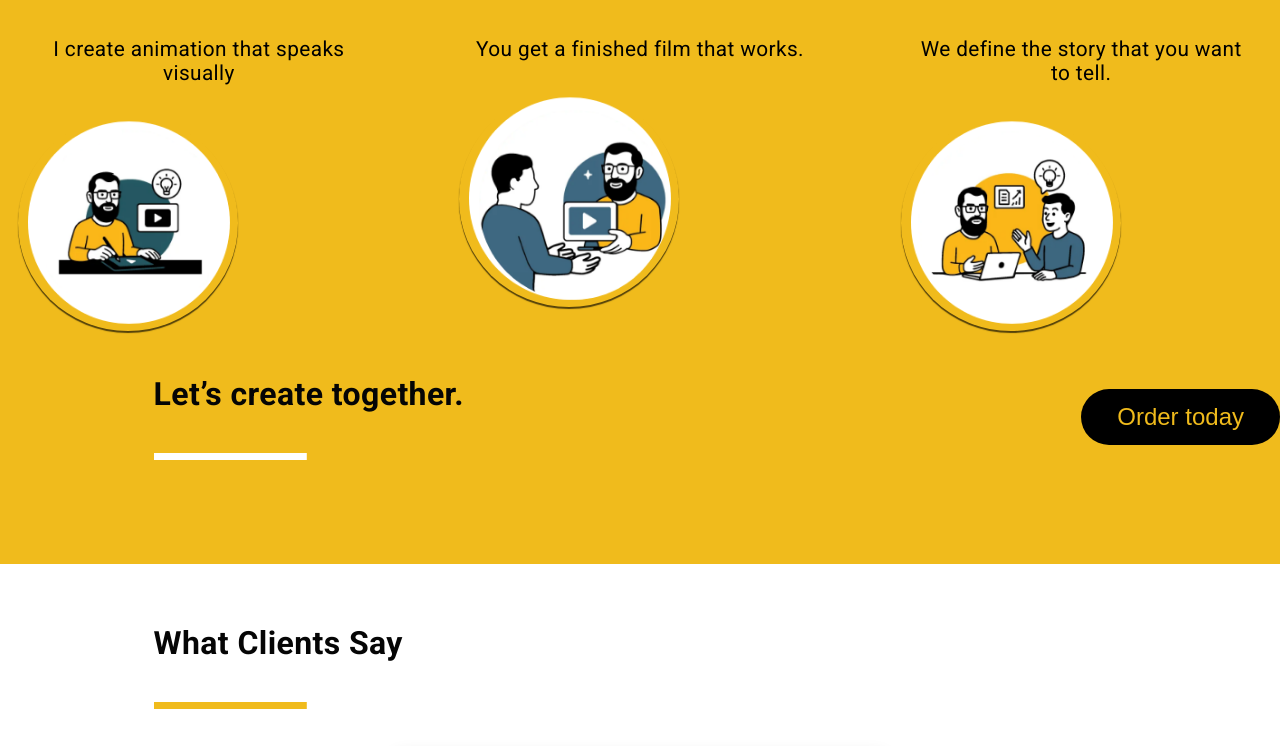
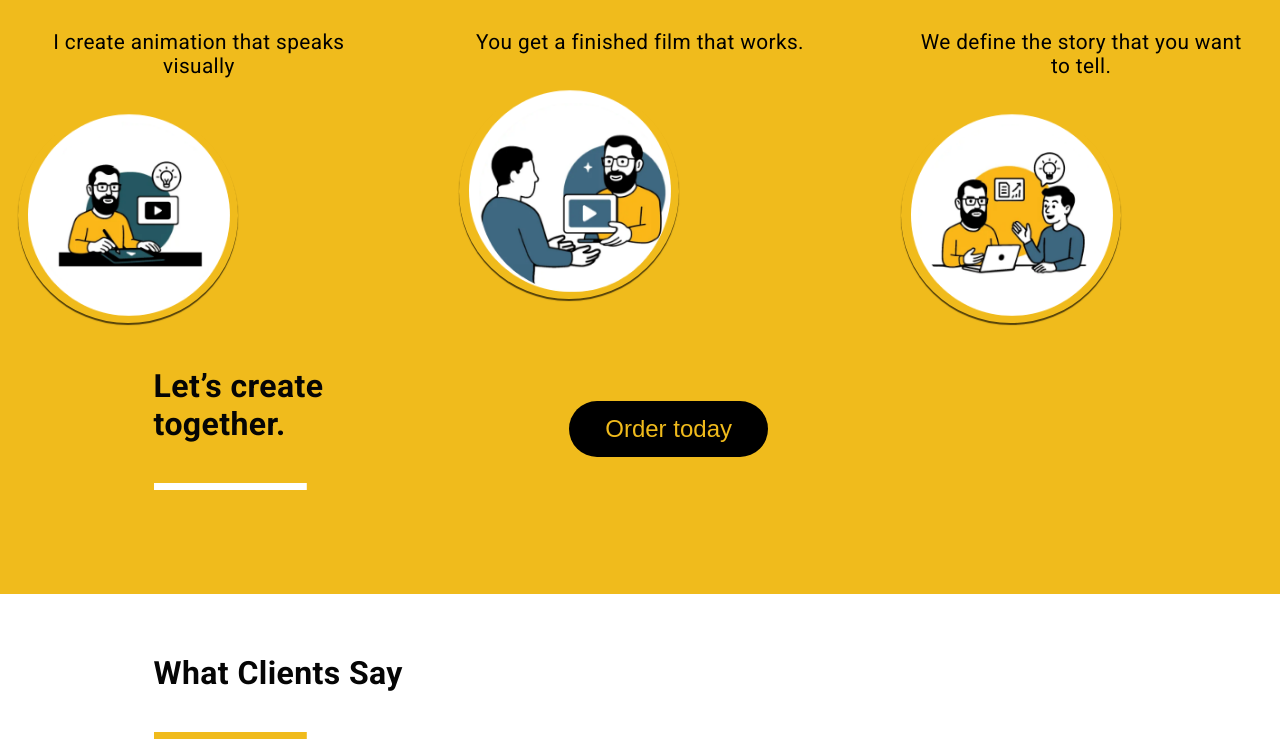
Before and after one commit to majkello12/samuel-studio, a plain HTML site: page indexen.html in a window 1280 px wide. Shown: the part 4756-5502 px from the top of the page. Drawn offline with Linux system fonts and the light colour scheme.

Commit message:
Add files via upload

```diff
--- a/indexen.html
+++ b/indexen.html
@@ -1424,6 +1424,29 @@ font-size: 1.7rem;}}
   transition: transform 0.4s ease, color 0.5s ease;
 }
 
+.see-more-btn4 {
+  font-size: 24px;
+  padding: 14px 36px;
+  margin-right: 40%;
+  marg
+  margin-left: 50%;
+  background: #000;
+  color: #f0bb1c;
+  border: none;
+  border-radius: 30px;
+  cursor: pointer;
+  white-space: nowrap;
+  transition: transform 0.4s ease, background 0.3s ease;
+  display: inline-block;
+}
+
+.see-more-btn4:hover {
+  background: #000000;
+  color: #ffffff;
+  transform: scale(1.1);
+  transition: transform 0.4s ease, color 0.5s ease;
+}
+
 @media (max-width: 768px) {
 
 .see-more-btn3 {
@@ -1792,6 +1815,7 @@ gap: 6rem;
 
    .order-section .see-more-btn3 {
   margin-left: auto;
+  margin-right: 0%;
 }
 
 .see-more-container1 .see-more-btn3 {
@@ -2058,7 +2082,7 @@ margin-top: 20%;}}
 }
 
 .text-col22 {
-  margin-left: -100px;
+  margin-left: 100px;
   margin-right: 10%;
   margin-bottom: 15%;
   text-align: left;
@@ -2449,9 +2473,7 @@ margin-top: 20%;}}
       <h2>Let’s create together.</h2>
       <div class="separator9"></div>
     </div>
-
-    <div class="see-more-container">
-      <button class="see-more-btn3" onclick="window.location.href='https://samuelstudio.com'">
+      <button class="see-more-btn4" onclick="window.location.href='https://samuelstudio.com'">
         Order today
       </button>
     </div>
@@ -2575,7 +2597,7 @@ margin-top: 20%;}}
 
 <section class="video-section" id="video">
     <video src="animated-diagonal-light-rays-background-samuel-studio.mp4" autoplay muted loop></video>
-<div class="video-overlay" style="padding-top: 130px;">
+<div class="video-overlay" style="padding-top: 130px; padding-bottom: 1000px;">
 
           <h1>Ready to create something extraordinary?</h1>
         <h4>Let’s work together and bring your ideas to&nbsp;life. </h4>
@@ -2594,7 +2616,7 @@ margin-top: 20%;}}
   onclick="window.location.href='tel:+48693733366'">
   Call Me Now
 </button>
-        </div>
+</div>
 </section>
 
 
```
Also changed, not shown: about.html (+5 -6 lines).
